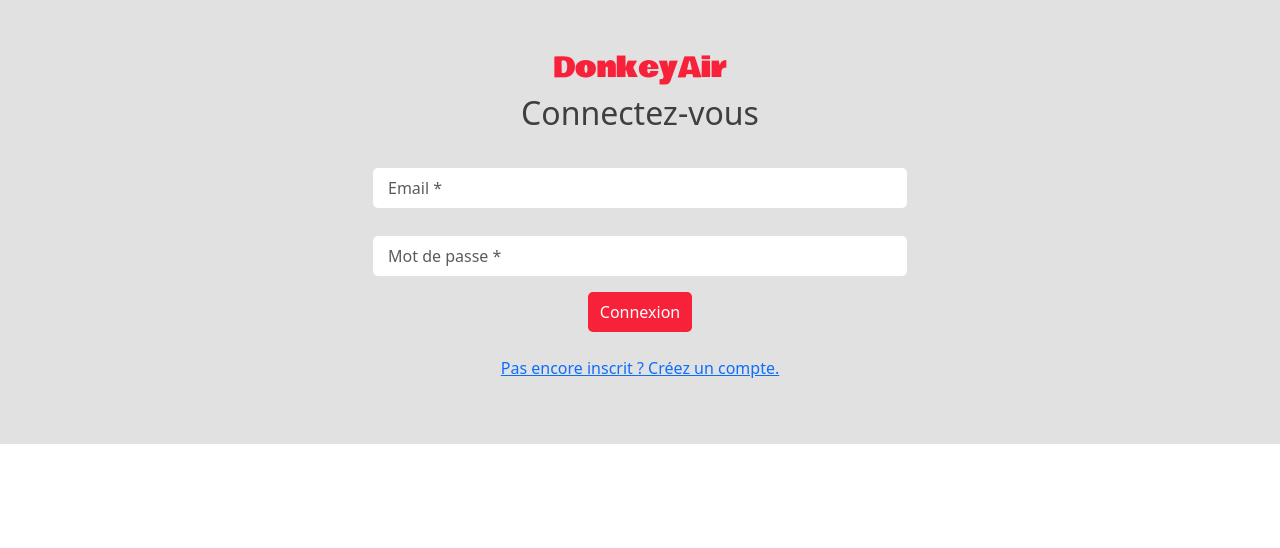
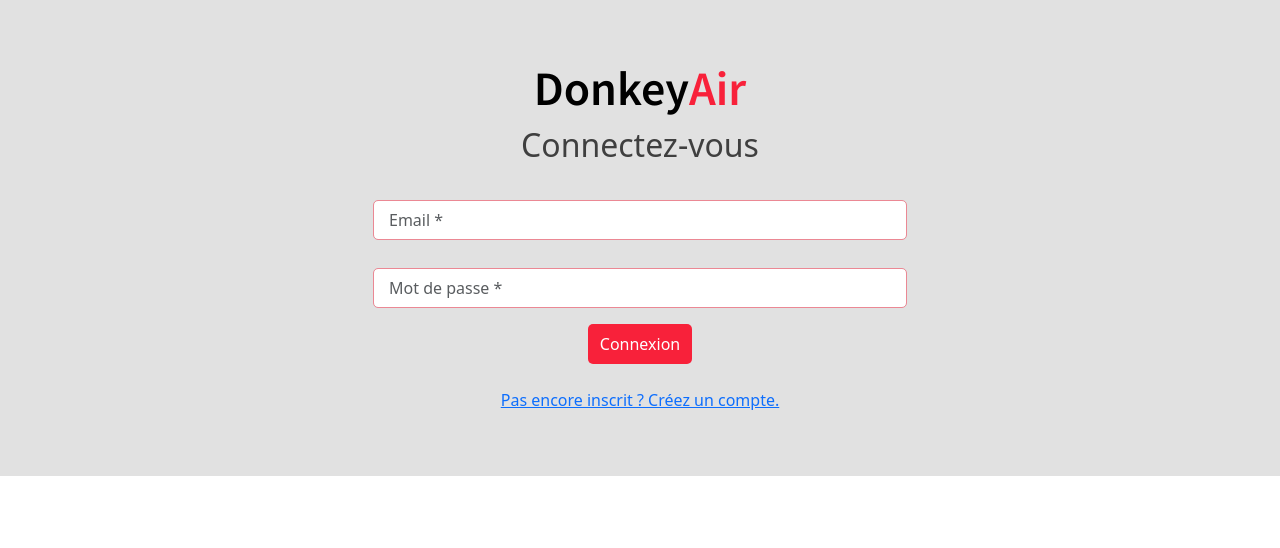
Before and after one commit to thomasbetend/DonkeyAir, a PHP site: page /connexion in a window 1280 px wide. Shown: the part 59-607 px from the top of the page. Run offline with PHP 8.4, Linux system fonts and the light colour scheme; some libraries are stand-ins or nearby versions.

Commit message:
input border brand.php et require sur les views

```diff
--- a/View/add-flight-success.html.php
+++ b/View/add-flight-success.html.php
@@ -1,8 +1,12 @@
+<?php
+require('./View/brand.php');
+?>
+
 <main role="main" class="bg-grey-light">
     <div class="py-5 text-center container top-section">
         <div class="row py-lg-1">
             <div class="col-lg-6 col-md-8 mx-auto">
-                <h1 class="title-index-1">DonkeyAir</h1>
+                <h1 class="title-index-1"><?= $brand ?></h1>
                 <h4 class="text-center mt-2 mb6">Vol ajouté avec succès</h4>
             </div>
         </div>
--- a/View/add-flight.html.php
+++ b/View/add-flight.html.php
@@ -1,8 +1,12 @@
+<?php
+require('./View/brand.php');
+?>
+
 <main role="main" class="bg-grey-light">
     <div class="py-5 text-center container top-section">
         <div class="row py-lg-1">
             <div class="col-lg-6 col-md-8 mx-auto">
-                <h3 class="title-reservations-1">DonkeyAir</h3>
+                <h3 class="title-reservations-1"><?= $brand ?></h3>
                 <h4 class="title-reservations-2">Ajoutez un vol</h4>
             </div>
         </div>
--- /dev/null
+++ b/View/brand.php
@@ -0,0 +1,4 @@
+<?php
+$brand = '<h3>Donkey<span class = "brandcolor">Air</span></h3>';
+$brandLogo = '<img class="logo" src="/_medias/LogoDkAir.png">';
+$brandPicto = '<img class= "navbar-icon" src="/_medias/IconDkAir.png"></img>';
--- a/View/calendar.php
+++ b/View/calendar.php
@@ -1,8 +1,12 @@
+<?php
+require('./View/brand.php');
+?>
+
 <main role="main" class="bg-grey-light">
     <div class="py-5 text-center container top-section">
         <div class="row py-lg-1">
             <div class="col-lg-6 col-md-8 mx-auto">
-                <h1 class="title-index-1">DonkeyAir</h1>
+                <h1 class="title-index-1"><?= $brand ?></h1>
                 <h4 class="text-center mt-2 mb6">Le calendrier</h4>
             </div>
         </div>
--- a/View/cart.html.php
+++ b/View/cart.html.php
@@ -1,8 +1,12 @@
+<?php
+require('./View/brand.php');
+?>
+
 <main role="main" class="bg-grey-light">
     <div class="py-5 text-center container top-section">
         <div class="row py-lg-1">
             <div class="col-lg-6 col-md-8 mx-auto">
-                <h1 class="title-index-1">DonkeyAir</h1>
+                <h1 class="title-index-1"><?= $brand ?></h1>
                 <?php if(!empty($_SESSION['cart_price_total']) && $_SESSION['cart_price_total'] !== 0): ?>
                     <h4 class="text-center mt-2 mb6">Votre réservation</h4>
                     <h5 class="text-center mt-2 mb6">Prix total : <?php echo $_SESSION['cart_price_total'] ?> €</h5>
--- a/View/error-page.html.php
+++ b/View/error-page.html.php
@@ -1,8 +1,12 @@
+<?php
+require('./View/brand.php');
+?>
+
 <main role="main" class="bg-grey-light">
     <div class="py-5 text-center container top-section">
         <div class="row py-lg-1">
             <div class="col-lg-6 col-md-8 mx-auto">
-                <h3 class="title-reservations-1">DonkeyAir</h3>
+                <h3 class="title-reservations-1"><?= $brand ?></h3>
                 <h4 class="title-reservations-2">Vous avez rencontré un problème.</h4>
             </div>
         </div>
--- a/View/home.php
+++ b/View/home.php
@@ -1,9 +1,13 @@
+<?php
+require('./View/brand.php');
+?>
+
 <main role="main" class="bg-grey-light">
     <div class="py-5 text-center container top-section">
         <div class="row py-lg-1">
             <div class="col-lg-6 col-md-8 mx-auto">
                 <!-- <h1 class="title-index-1">DonkeyAir</h1> -->
-                <img class="logo" src="/_medias/LogoDkAir.png">
+                <?php echo $brandLogo ?>
                 <h4 class="text-center mt-2 mb6">Évadez-vous dans les airs</h4>
             </div>
         </div>
--- a/View/login.html.php
+++ b/View/login.html.php
@@ -1,8 +1,12 @@
+<?php
+require('./View/brand.php');
+?>
+
 <main role="main" class="bg-grey-light">
     <div class="py-5 text-center container top-section">
         <div class="row py-lg-1">
             <div class="col-lg-6 col-md-8 mx-auto">
-                <h3 class="title-reservations-1">DonkeyAir</h3>
+                <h3 class="title-reservations-1"><?= $brand ?> </h3>
                 <h4 class="title-reservations-2">Connectez-vous</h4>
             </div>
         </div>
--- a/View/reservation-details.html.php
+++ b/View/reservation-details.html.php
@@ -1,8 +1,12 @@
+<?php
+require('./View/brand.php');
+?>
+
 <main role="main" class="bg-grey-light">
     <div class="py-5 text-center container top-section">
         <div class="row py-lg-1">
             <div class="col-lg-6 col-md-8 mx-auto">
-                <h3 class="title-reservations-1">DonkeyAir</h3>
+                <h3 class="title-reservations-1"><?= $brand ?></h3>
                 <h4 class="title-reservations-2"> Réservation n° <?php echo $id ; ?></h4>
                 <h5>Prix total : <?php echo $searchRightsToAccess[0]->getPrice(); ?> €</h5>
             </div>
--- a/View/reservation-full.html.php
+++ b/View/reservation-full.html.php
@@ -1,8 +1,12 @@
+<?php
+require('./View/brand.php');
+?>
+
 <main role="main" class="bg-grey-light">
     <div class="py-5 text-center container top-section">
         <div class="row py-lg-1">
             <div class="col-lg-6 col-md-8 mx-auto">
-                <h3 class="title-reservations-1">DonkeyAir</h3>
+                <h3 class="title-reservations-1"><?= $brand ?></h3>
                 <h4 class="title-reservations-2">Ce vol n'a plus de places disponibles</h4>
             </div>
         </div>
--- a/View/reservation-impossible.html.php
+++ b/View/reservation-impossible.html.php
@@ -1,8 +1,12 @@
+<?php
+require('./View/brand.php');
+?>
+
 <main role="main" class="bg-grey-light">
     <div class="py-5 text-center container top-section">
         <div class="row py-lg-1">
             <div class="col-lg-6 col-md-8 mx-auto">
-                <h3 class="title-reservations-1">DonkeyAir</h3>
+                <h3 class="title-reservations-1"><?= $brand ?></h3>
                 <h4 class="title-reservations-2">Vous devez être connectés pour réserver</h4>
             </div>
         </div>
--- a/View/reservation-personal-space.html.php
+++ b/View/reservation-personal-space.html.php
@@ -1,8 +1,12 @@
+<?php
+require('./View/brand.php');
+?>
+
 <main role="main" class="bg-grey-light">
     <div class="py-5 text-center container top-section">
         <div class="row py-lg-1">
             <div class="col-lg-6 col-md-8 mx-auto">
-                <h3 class="title-reservations-1">DonkeyAir</h3>
+                <h3 class="title-reservations-1"><?= $brand ?></h3>
                 <h4 class="title-reservations-2">Historique de vos réservations</h4>
             </div>
         </div>
--- a/View/signup.html.php
+++ b/View/signup.html.php
@@ -1,8 +1,12 @@
+<?php
+require('./View/brand.php');
+?>
+
 <main role="main" class="bg-grey-light">
     <div class="py-5 text-center container top-section">
         <div class="row py-lg-1">
             <div class="col-lg-6 col-md-8 mx-auto">
-                <h3 class="title-reservations-1">DonkeyAir</h3>
+                <h3 class="title-reservations-1"><?= $brand ?></h3>
                 <h4 class="title-reservations-2">Inscrivez-vous</h4>
             </div>
         </div>
--- a/index.php
+++ b/index.php
@@ -22,6 +22,7 @@ require('./View/FlightsListView.class.php');
 require('./View/PromosListView.class.php');
 require('./View/ReservationFlightsListView.class.php');
 require('./View/ReservationsListView.class.php');
+require('./View/brand.php');
 
 require('./Controller/HomeController.class.php');
 require('./Controller/ReservationsController.class.php');
--- a/nav-bar.php
+++ b/nav-bar.php
@@ -8,7 +8,7 @@ Session::creation();
 <nav class="navbar navbar-expand-md navbar-dark navbar-DonkeyAir ml-15">
 
 
-  <a id="iconlogo" href="/accueil"><img class= "navbar-icon" src="/_medias/IconDkAir.png"></img></a>
+  <a id="iconlogo" href="/accueil"><?php echo $brandPicto ?> </a>
 
 
   <a class="navbar-brand ml-5" href="/accueil">DonkeyAir</a>
--- a/styles.css
+++ b/styles.css
@@ -29,10 +29,16 @@
     --calendar-prevnext-date-color: #484848
 }
 
-h1, h2, h3 {
+h1, h2 {
     font-family: var(--font1);
     font-weight: 200 ;
     color: var(--color1);
+}
+
+h3 {
+    font-family: var(--font2);
+    color: black;
+    font-size: 3em;
 }
 
 h1 {
@@ -125,6 +131,12 @@ h4 {
 
 /* index */
 
+.brandcolor{
+    color:rgb(248, 33, 58);
+
+
+}
+
 .bg-grey-light {
     background-color: rgb(225, 225, 225);
 }
@@ -159,6 +171,7 @@ h4 {
 input[type="date"] {
     padding: 15px;
     color: grey;
+    border: solid 1px rgb(235, 136, 148) ;
 }
 
 ::-webkit-calendar-picker-indicator {
@@ -166,13 +179,15 @@ input[type="date"] {
 }
 
 .index-select {
-    border: none;
+    border: solid 1px rgb(235, 136, 148) ;
     border-radius: 5px;
     padding-left: 15px;
     width: 40%;
     height: 40px;
     margin: 1%;
     color: grey;
+    background-color: #FFF;
+
 }
 
 .logo {
@@ -205,6 +220,7 @@ input[type="date"] {
     font-weight: 600;
 }
 
+
 /* connection-user.php */
 
 .connection-field {
@@ -212,6 +228,8 @@ input[type="date"] {
     border-radius: 5px;
     padding: 15px;
     height: 40px;
+    border: solid 1px rgb(235, 136, 148) ;
+
 }
 
 /* reservation-validation */
@@ -222,6 +240,7 @@ input[type="date"] {
     padding: 15px;
     height: 40px;
     width: 80%;
+    border: solid 1px rgb(235, 136, 148) ;
 }
 
 .form-center {
```
